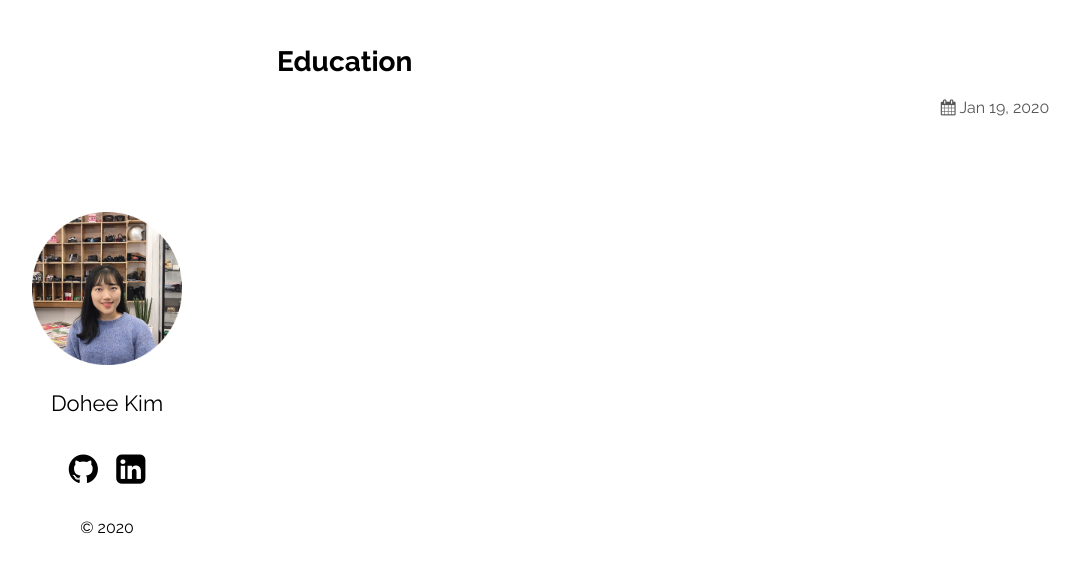
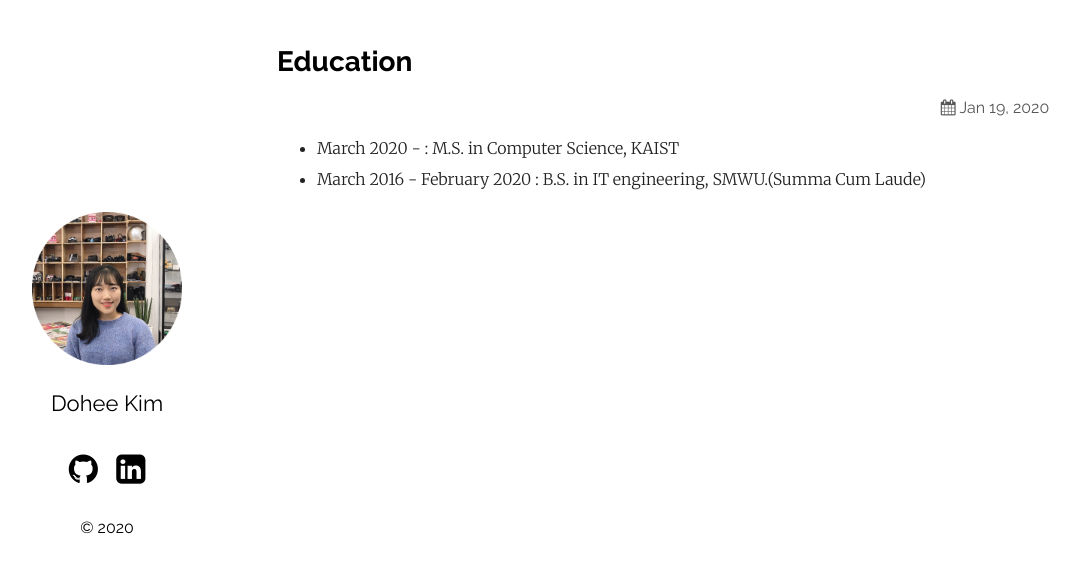
Before and after one commit to kdheejb7/kdheejb7.github.io, a Jekyll site: the page built from _posts/2020-01-19-about-me.markdown, in a window 1280 px wide. Shown: the top 573 px of the page, without its empty margins (78-1158 px from the left). Built offline with Jekyll 4.4.1, drawn with Linux system fonts in a browser that asks for light colours; our own code applies the rules of GitHub Pages for plain Markdown files.

Commit message:
education

```diff
--- a/_posts/2020-01-19-about-me.markdown
+++ b/_posts/2020-01-19-about-me.markdown
@@ -4,3 +4,5 @@ date: 2020-01-19
 #categories: ['일반']
 #tags: ['블로그', 'jekyll', 'github', 'github.io']
 ---
+* March 2020 - : M.S. in Computer Science, KAIST
+* March 2016 - February 2020 : B.S. in IT engineering, SMWU.(Summa Cum Laude)
```
